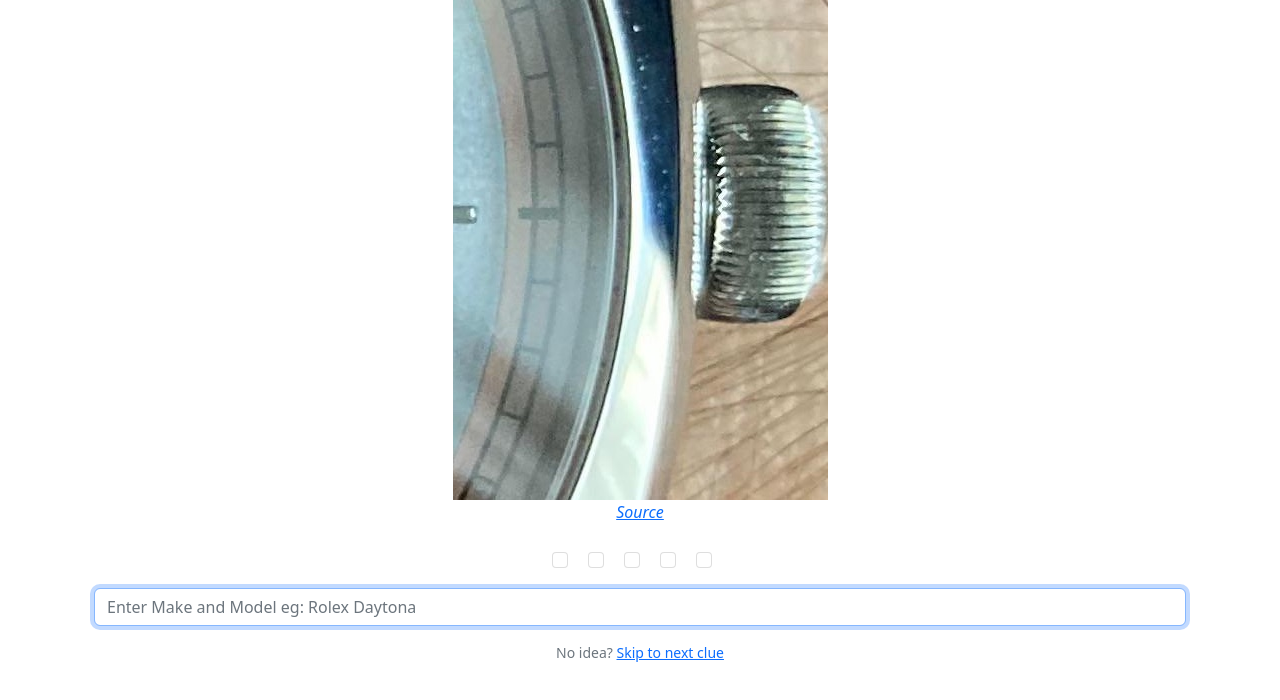
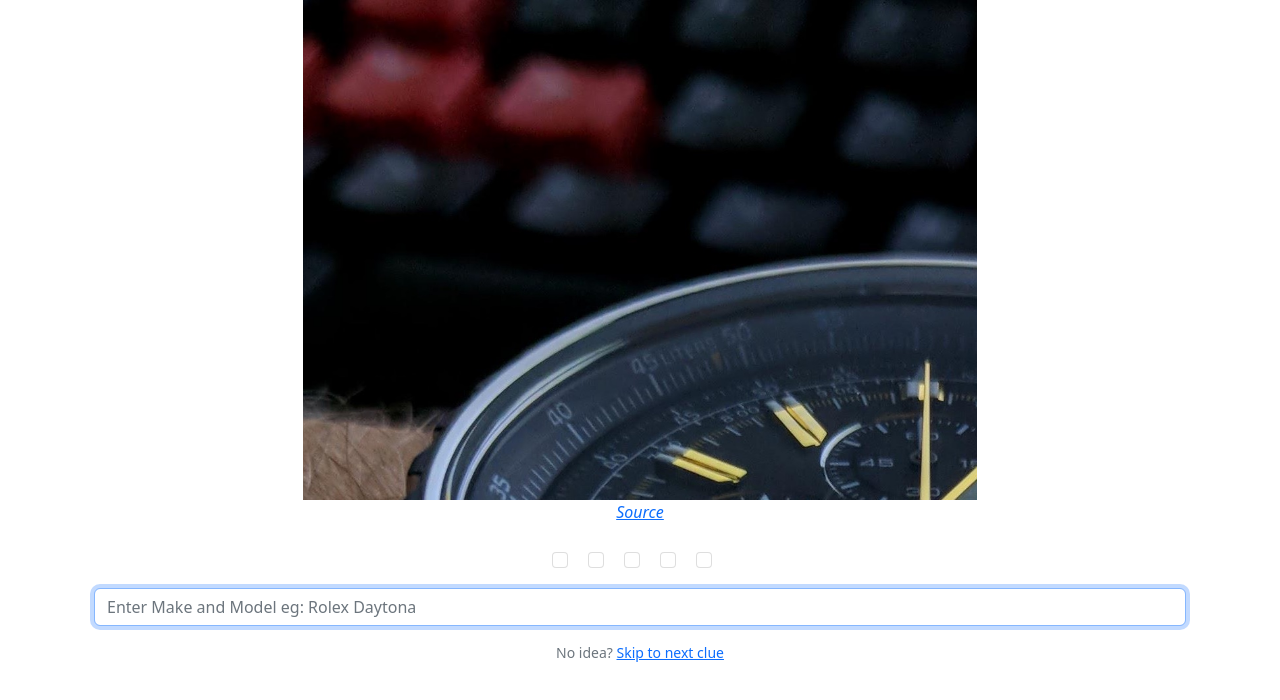
Before and after one commit to jch/watchdle, a plain HTML site: page index.html in a window 1280 px wide. Drawn offline with nearby package versions, Linux system fonts and the light colour scheme.

Commit message:
fix date

```diff
--- a/index.html
+++ b/index.html
@@ -77,7 +77,7 @@
             };
 
             const date = new Date();
-            const datePath =  [date.getFullYear(), date.getMonth()+1, 17].join("-");
+            const datePath =  [date.getFullYear(), date.getMonth()+1, date.getDate()].join("-");
             const puzzlePath = ['puzzles', datePath].join("/");
             var guessCount = 0;
             var guess = "";
```
